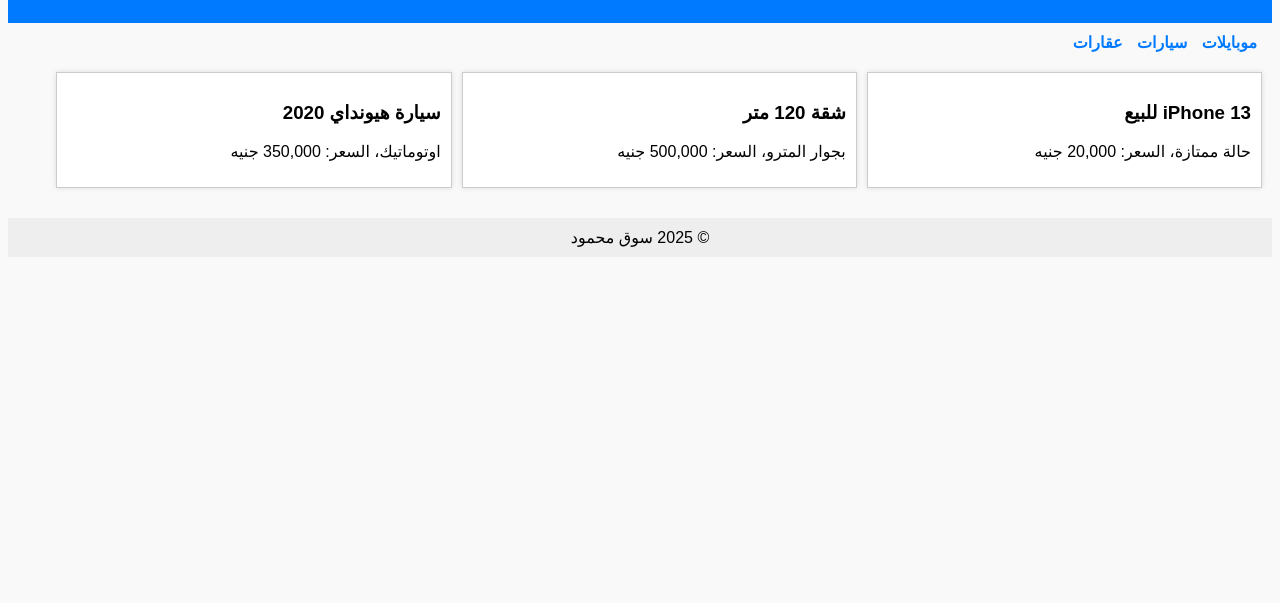
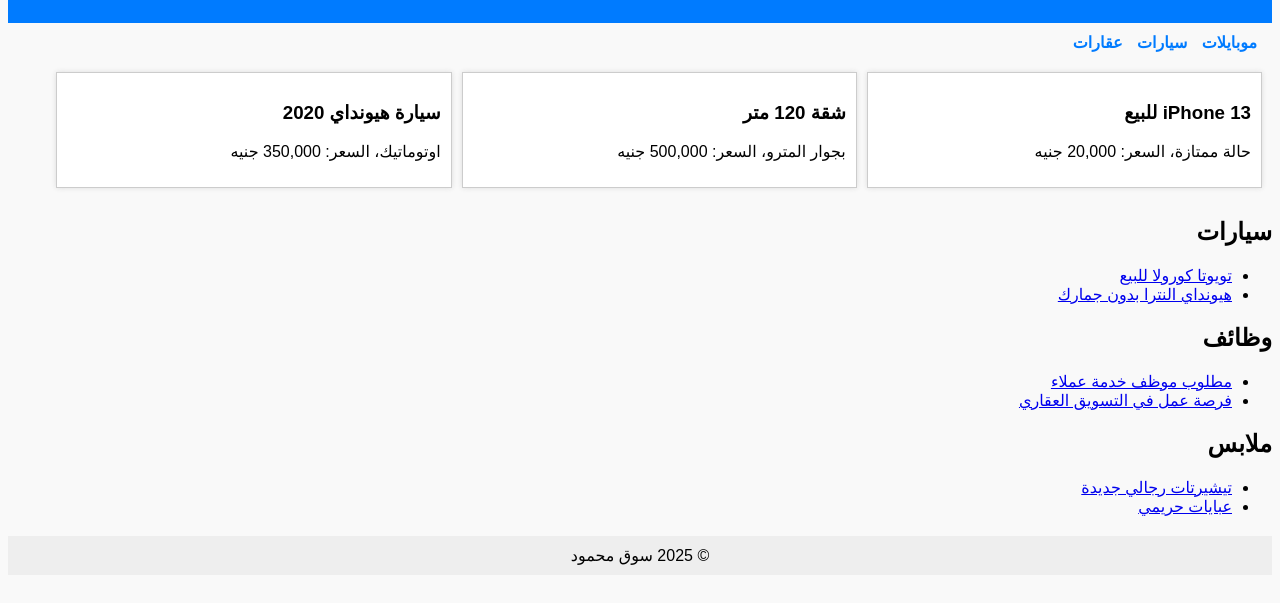
Before and after one commit to mahmoud-ads/mahmoud-ads.github.io, a plain HTML site: page index.html in a window 1280 px wide. Shown: the part 121-724 px from the top of the page. Drawn offline with Linux system fonts and the light colour scheme.

Commit message:
Update index.html

```diff
--- a/index.html
+++ b/index.html
@@ -39,6 +39,29 @@
       <p>اوتوماتيك، السعر: 350,000 جنيه</p>
     </div>
   </section>
+  <div class="section">
+    <h2>سيارات</h2>
+    <ul>
+        <li><a href="#">تويوتا كورولا للبيع</a></li>
+        <li><a href="#">هيونداي النترا بدون جمارك</a></li>
+    </ul>
+</div>
+
+<div class="section">
+    <h2>وظائف</h2>
+    <ul>
+        <li><a href="#">مطلوب موظف خدمة عملاء</a></li>
+        <li><a href="#">فرصة عمل في التسويق العقاري</a></li>
+    </ul>
+</div>
+
+<div class="section">
+    <h2>ملابس</h2>
+    <ul>
+        <li><a href="#">تيشيرتات رجالي جديدة</a></li>
+        <li><a href="#">عبايات حريمي</a></li>
+    </ul>
+</div>
 
   <footer>
     &copy; 2025 سوق محمود
```
